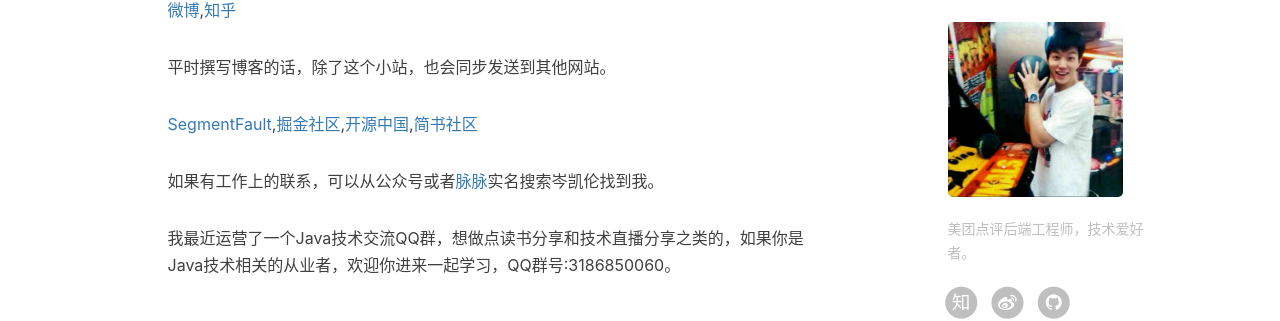
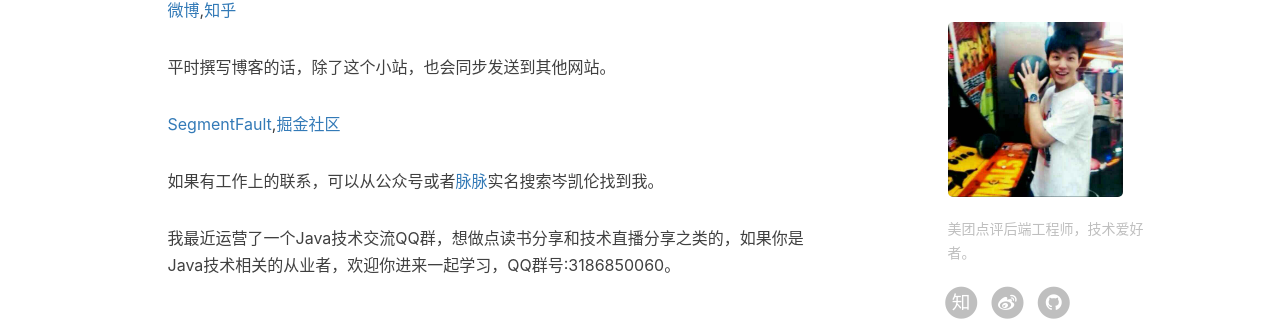
Before and after one commit to kailuncen/kailuncen.github.io, a Jekyll site: the page built from about.html, in a window 1280 px wide. Shown: the part 700-1021 px from the top of the page. Built offline with Jekyll 4.4.1, drawn with Linux system fonts in a browser that asks for light colours; nearby versions of some CDN libraries; comment, search, counter and statistics services are not loaded.

Commit message:
modify 个人信息

```diff
--- a/_config.yml
+++ b/_config.yml
@@ -13,7 +13,7 @@ keyword: ""
 # SNS settings
 RSS: false
 weibo_username:     3992267365
-zhihu_username:     lun-jia-er-bao-ai-shui-jue
+zhihu_username:     cenkailun
 github_username:    kailuncen
 #twitter_username:  huxpro
 #facebook_username:  huxpro
--- a/about.html
+++ b/about.html
@@ -20,8 +20,7 @@ header-img: "img/home-bg-o.jpg"
 <p><a href="http://weibo.com/kailuntalk">微博</a>,<a href="http://zhihu.com/people/cenkailun">知乎</a>
 
 <p>平时撰写博客的话，除了这个小站，也会同步发送到其他网站。</p>
-<p><a href="https://segmentfault.com/u/kailuntalk">SegmentFault</a>,<a href="https://juejin.im/user/59642fccf265da6c2d2c7bfb">掘金社区</a>,<a href="https://my.oschina.net/kailuncen/home">开源中国</a>,<a href="http://www.jianshu.com/u/183df0899f05">简书社区</a>
-
+<p><a href="https://segmentfault.com/u/kailuntalk">SegmentFault</a>,<a href="https://juejin.im/user/59642fccf265da6c2d2c7bfb">掘金社区</a>
 <p>如果有工作上的联系，可以从公众号或者<a href="https://maimai.cn">脉脉</a>实名搜索岑凯伦找到我。</p>
 
 <p>我最近运营了一个Java技术交流QQ群，想做点读书分享和技术直播分享之类的，如果你是Java技术相关的从业者，欢迎你进来一起学习，QQ群号:3186850060。</p>
```
